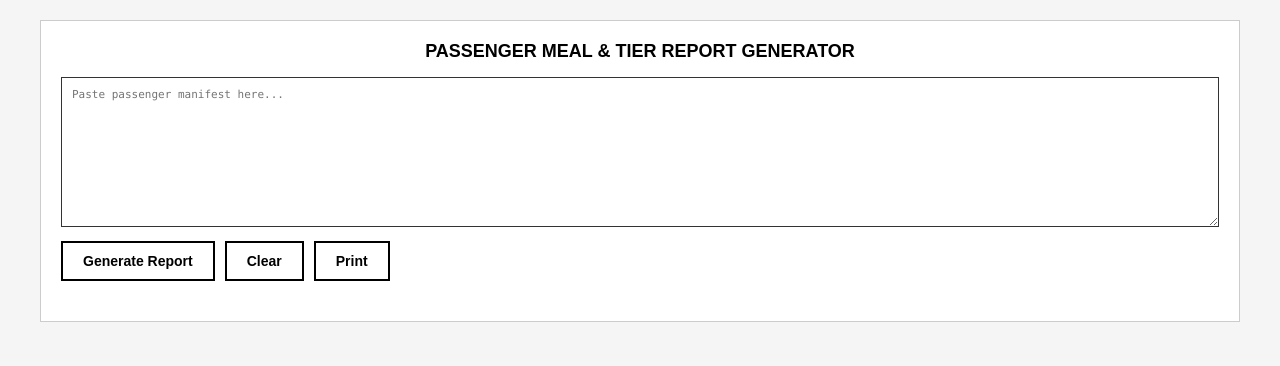
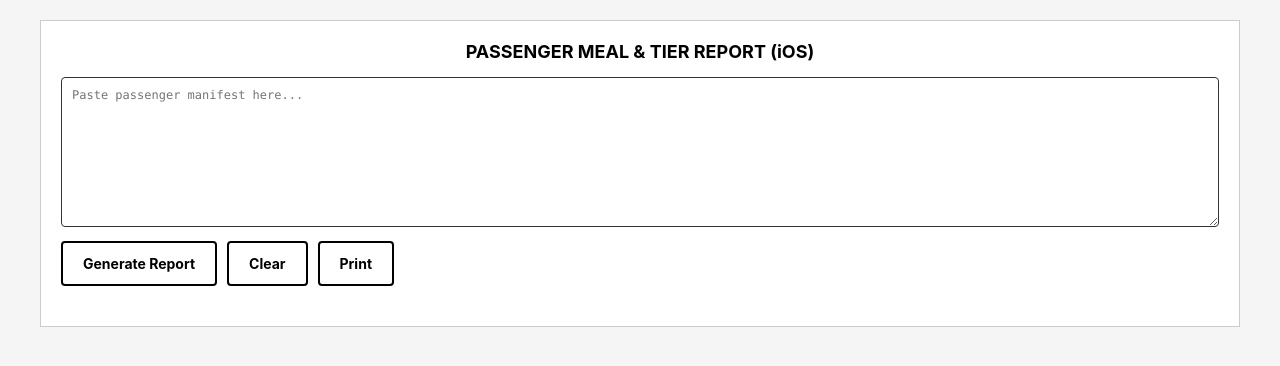
Before and after one commit to adimudzamil/Bpm-ios, a plain HTML site: page index.html in a window 1280 px wide. Drawn offline with Linux system fonts and the light colour scheme.

Commit message:
update index.html

```diff
--- a/index.html
+++ b/index.html
@@ -2,21 +2,24 @@
 <html lang="en">
 <head>
     <meta charset="UTF-8">
-            <meta name="viewport" content="width=device-width, initial-scale=1.0, maximum-scale=1.0, user-scalable=no">
-        <meta name="apple-mobile-web-app-capable" content="yes">
-        <meta name="apple-mobile-web-app-status-bar-style" content="black-translucent">
-    <title>Passenger Meal & Tier Report</title>
+    <meta name="viewport" content="width=device-width, initial-scale=1.0, maximum-scale=1.0, user-scalable=no">
+    <meta name="apple-mobile-web-app-capable" content="yes">
+    <meta name="apple-mobile-web-app-status-bar-style" content="black-translucent">
+    <meta name="apple-mobile-web-app-title" content="PAX Report">
+    <title>Passenger Meal & Tier Report - iOS</title>
     <style>
         * {
             margin: 0;
             padding: 0;
             box-sizing: border-box;
+            -webkit-tap-highlight-color: transparent;
         }
 
         body {
-            font-family: Arial, sans-serif;
+            font-family: -apple-system, BlinkMacSystemFont, 'Segoe UI', Arial, sans-serif;
             padding: 20px;
             background: #f5f5f5;
+            -webkit-text-size-adjust: 100%;
         }
 
         .container {
@@ -40,32 +43,37 @@
         textarea {
             width: 100%;
             height: 150px;
-            font-family: 'Consolas', 'Monaco', monospace;
-            font-size: 11px;
+            font-family: 'Menlo', 'Monaco', 'Consolas', monospace;
+            font-size: 12px;
             padding: 10px;
             border: 1px solid #333;
             resize: vertical;
             -webkit-appearance: none;
             -webkit-text-size-adjust: 100%;
+            border-radius: 4px;
         }
 
         .button-group {
             display: flex;
             gap: 10px;
             margin-top: 10px;
+            flex-wrap: wrap;
         }
 
         button {
-            padding: 10px 20px;
+            padding: 12px 20px;
             font-size: 14px;
             font-weight: bold;
             border: 2px solid #000;
             background: #fff;
             cursor: pointer;
-            font-family: Arial, sans-serif;
+            font-family: -apple-system, BlinkMacSystemFont, Arial, sans-serif;
+            border-radius: 4px;
+            -webkit-tap-highlight-color: transparent;
+            touch-action: manipulation;
         }
 
-        button:hover {
+        button:active {
             background: #000;
             color: #fff;
         }
@@ -204,7 +212,7 @@
 </head>
 <body>
     <div class="container">
-        <h1>PASSENGER MEAL & TIER REPORT GENERATOR</h1>
+        <h1>PASSENGER MEAL & TIER REPORT (iOS)</h1>
 
         <div class="input-section">
             <textarea id="manifestInput" placeholder="Paste passenger manifest here..."></textarea>
@@ -225,6 +233,9 @@
 
             // Remove any zero-width spaces or invisible characters that iOS might add
             text = text.replace(/[\u200B-\u200D\uFEFF]/g, '');
+
+            // Remove any non-breaking spaces
+            text = text.replace(/\u00A0/g, ' ');
 
             const lines = text.split('\n').map(l => l.trim()).filter(l => l !== '');
             const passengers = [];
@@ -276,7 +287,7 @@
                 const line = lines[i];
 
                 // Stop at end marker
-                if (line.includes('-- END of PAX List') || line.includes('Showing') && line.includes('entries')) {
+                if (line.includes('-- END of PAX List') || (line.includes('Showing') && line.includes('entries'))) {
                     break;
                 }
 
@@ -286,7 +297,7 @@
                     continue;
                 }
 
-                // Start of a passenger record (either title or name)
+                // Start of a passenger record
                 const passenger = {
                     title: '',
                     name: '',
@@ -310,47 +321,39 @@
                     passenger.name = lines[i];
                     i++;
                 } else {
-                    // Not a passenger record, skip
                     i++;
                     continue;
                 }
 
-                // Now collect remaining fields until we hit another title or name
+                // Collect remaining fields
                 while (i < lines.length) {
                     const field = lines[i];
 
-                    // Stop if we hit next passenger (title or name with /)
+                    // Stop if we hit next passenger
                     if (titles.includes(field) || field.includes('/')) {
                         break;
                     }
 
-                    // Stop at markers
                     if (field === '-- CUT HERE --' || field.includes('-- END of PAX List')) {
                         break;
                     }
 
                     // Parse field by pattern
-                    // Seat
                     if (!passenger.seat && /^\d{2}[A-K]$/i.test(field)) {
                         passenger.seat = field.toUpperCase();
                     }
-                    // PNR
                     else if (!passenger.pnr && /^[A-Z0-9]{6,7}$/i.test(field)) {
                         passenger.pnr = field.toUpperCase();
                     }
-                    // Class
                     else if (!passenger.class && /^[JY]$/i.test(field)) {
                         passenger.class = field.toUpperCase();
                     }
-                    // FQTV
                     else if (!passenger.fqtv && (/^\d{6,12}$/.test(field) || /^MH\d+$/i.test(field))) {
                         passenger.fqtv = field;
                     }
-                    // Tier
                     else if (!passenger.tier && tiers.includes(field.toUpperCase())) {
                         passenger.tier = field.toUpperCase();
                     }
-                    // Meal
                     else if (!passenger.meal && /^[A-Z]{4}$/i.test(field) && field.toUpperCase().endsWith('ML')) {
                         passenger.meal = field.toUpperCase();
                     }
@@ -358,7 +361,6 @@
                     i++;
                 }
 
-                // Add passenger if valid
                 if (passenger.name && passenger.class) {
                     passengers.push(passenger);
                 }
@@ -368,7 +370,6 @@
         }
 
         function detectAircraftType(passengers) {
-            // Check if any seat has letters G, H, J, K
             const widebodySeats = ['G', 'H', 'J', 'K'];
             for (const pax of passengers) {
                 if (pax.seat) {
@@ -386,11 +387,9 @@
             const seatLetter = seat.slice(-1);
 
             if (aircraftType === 'widebody') {
-                // Port: A-E, Starboard: F-K
                 if (['A', 'B', 'C', 'D', 'E'].includes(seatLetter)) return 'port';
                 if (['F', 'G', 'H', 'J', 'K'].includes(seatLetter)) return 'starboard';
             } else {
-                // Narrowbody: Port: A-C, Starboard: D-F
                 if (['A', 'B', 'C'].includes(seatLetter)) return 'port';
                 if (['D', 'E', 'F'].includes(seatLetter)) return 'starboard';
             }
@@ -445,7 +444,7 @@
                     const line = lines[i].trim();
                     debugInfo += `Line ${i}: "${line}"<br>`;
                     if (line.includes('/')) {
-                        debugInfo += `  → Contains name! Split result: [${line.split(/\s+/).join(', ')}]<br>`;
+                        debugInfo += `  → Contains name!<br>`;
                     }
                 }
             }
@@ -467,7 +466,7 @@
                 }
                 debugInfo += `</div>`;
 
-                // Filter passengers (has meal OR tier is EMER/PLAT)
+                // Filter passengers
                 const filtered = passengers.filter(p =>
                     p.meal || p.tier === 'EMER' || p.tier === 'PLAT'
                 );
@@ -476,9 +475,6 @@
                     output.innerHTML = debugInfo + '<div class="error">No passengers found with special meals or EMER/PLAT tier.</div>';
                     return;
                 }
-
-                // Remove debug info if successful
-                // output.innerHTML = debugInfo;
 
                 // Detect aircraft type
                 const aircraftType = detectAircraftType(passengers);
@@ -492,12 +488,10 @@
                 let portPassengers, starboardPassengers, unassigned, assignedPassengers;
 
                 if (aircraftType === 'narrowbody') {
-                    // For narrowbody, just separate assigned vs unassigned
                     assignedPassengers = filtered.filter(p => p.seat);
                     unassigned = filtered.filter(p => !p.seat);
                     assignedPassengers.sort(sortBySeat);
                 } else {
-                    // For widebody, separate by side
                     portPassengers = filtered.filter(p => getSeatSide(p.seat, aircraftType) === 'port');
                     starboardPassengers = filtered.filter(p => getSeatSide(p.seat, aircraftType) === 'starboard');
                     unassigned = filtered.filter(p => !p.seat);
@@ -509,7 +503,6 @@
                 const specialMealCount = filtered.filter(p => p.meal).length;
                 const tierCount = filtered.filter(p => p.tier === 'EMER' || p.tier === 'PLAT').length;
 
-                // Meal breakdown
                 const mealCounts = {};
                 filtered.forEach(p => {
                     if (p.meal) {
@@ -524,15 +517,12 @@
                 // Generate HTML
                 let html = '';
 
-                // Add wrapper for narrowbody to constrain width
                 if (aircraftType === 'narrowbody') {
                     html += `<div class="narrowbody-wrapper">`;
                 }
 
-                // Flight info
                 html += `<div class="flight-info">Flight: ${flightInfo.flightNumber} | Route: ${flightInfo.sector} | Date: ${flightInfo.date} ${flightInfo.stdLocal} | ACFT: ${flightInfo.aircraft}</div>`;
 
-                // Statistics
                 html += `<div class="stats">`;
                 html += `<strong>Summary:</strong> Special Meals: ${specialMealCount} | EMER/PLAT: ${tierCount}<br>`;
                 html += `<strong>Meal Breakdown:</strong> ${mealBreakdown || 'None'}`;
@@ -542,24 +532,19 @@
                     html += `</div>`;
                 }
 
-                // Tables
                 html += `<div class="tables-container">`;
 
                 if (aircraftType === 'narrowbody') {
-                    // Single table for narrowbody - half width
                     html += `<div class="table-wrapper">`;
                     html += `<div class="table-title">ALL PASSENGERS</div>`;
                     html += generateTable(assignedPassengers, true);
                     html += `</div>`;
                 } else {
-                    // Two tables for widebody
-                    // Port side table
                     html += `<div class="table-wrapper">`;
                     html += `<div class="table-title">PORT SIDE</div>`;
                     html += generateTable(portPassengers, true);
                     html += `</div>`;
 
-                    // Starboard side table
                     html += `<div class="table-wrapper">`;
                     html += `<div class="table-title">STARBOARD SIDE</div>`;
                     html += generateTable(starboardPassengers, true);
@@ -568,7 +553,6 @@
 
                 html += `</div>`;
 
-                // Unassigned seats
                 if (unassigned.length > 0) {
                     if (aircraftType === 'narrowbody') {
                         html += `<div class="narrowbody-wrapper">`;
@@ -595,11 +579,10 @@
 
                 output.innerHTML = html;
 
-                // Hide input section after generating report
                 document.querySelector('.input-section').style.display = 'none';
 
             } catch (error) {
-                output.innerHTML = `<div class="error">Error parsing manifest: ${error.message}</div>`;
+                output.innerHTML = debugInfo + `<div class="error">Error parsing manifest: ${error.message}</div>`;
                 console.error(error);
             }
         }
@@ -617,7 +600,6 @@
 
             let lastClass = '';
             passengers.forEach(p => {
-                // Add class divider
                 if (p.class !== lastClass && lastClass !== '') {
                     html += `<tr class="class-divider"><td colspan="${showSeat ? 5 : 4}">--- Economy Class ---</td></tr>`;
                 }
```
